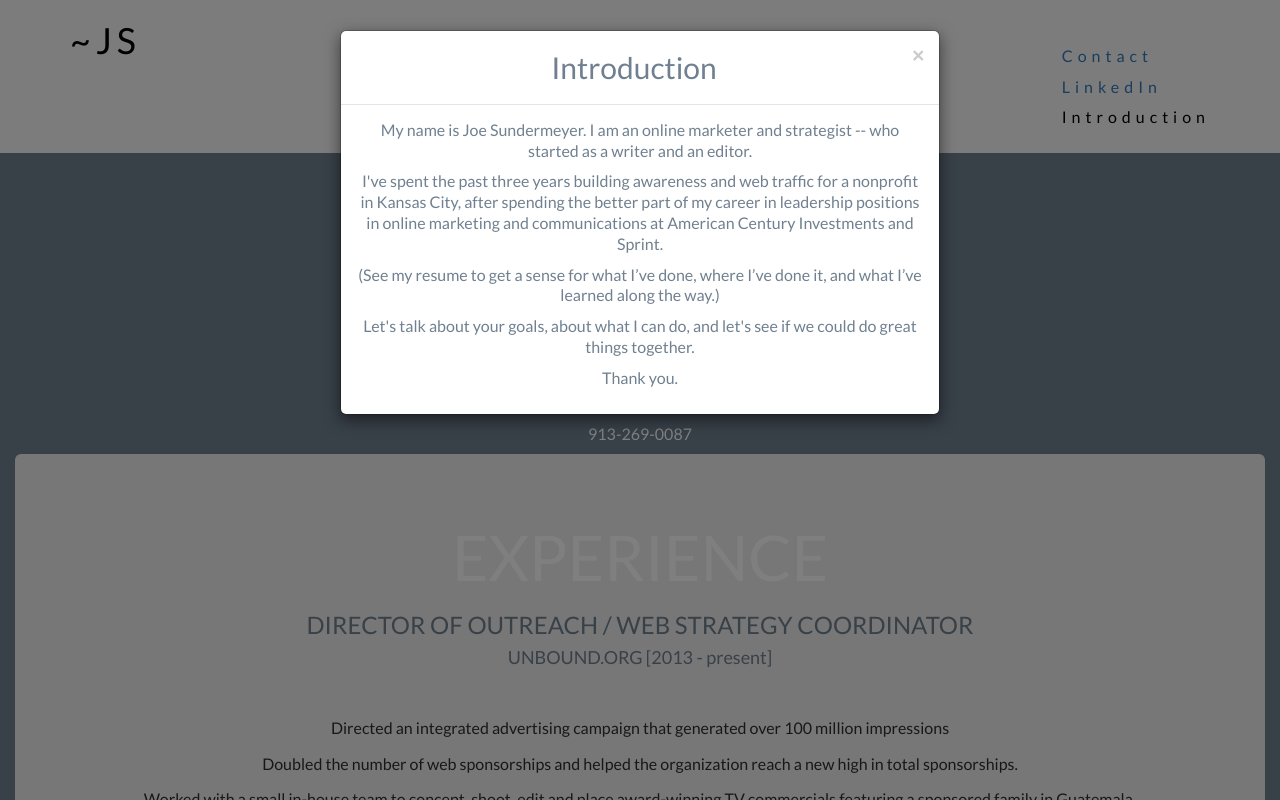
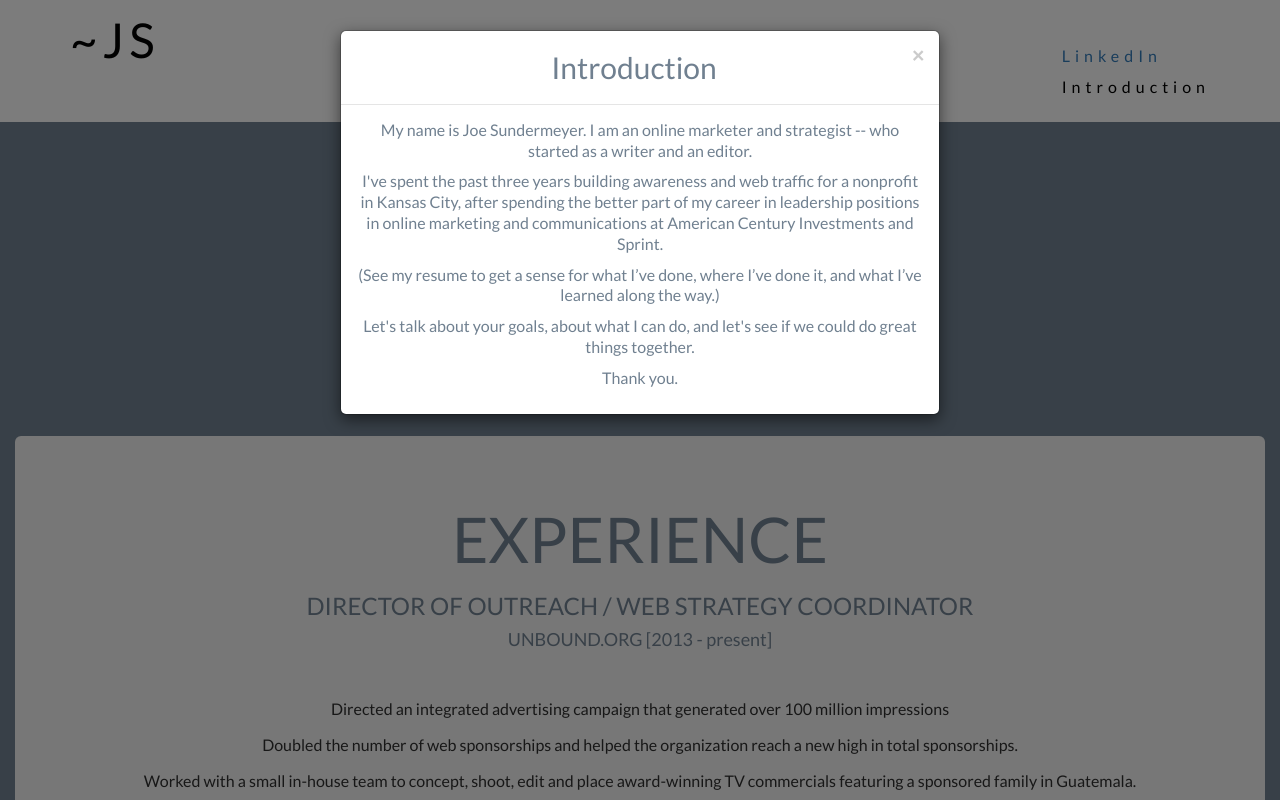
Before and after one commit to joesundermeyer/joesundermeyer.github.io, a plain HTML site: page index.html in a window 1280 px wide. Shown: the top 800 px of the page. Drawn offline with nearby package versions, Linux system fonts and the light colour scheme.

Commit message:
Update index.html

```diff
--- a/index.html
+++ b/index.html
@@ -101,12 +101,11 @@
         <span class="icon-bar"></span>
         <span class="icon-bar"></span>
       </button>
-      <a class="navbar-brand" href="#" style="color:black; font-size:36px;">~JS</a>
+      <a class="navbar-brand" href="#" style="color:black; font-size:48px;">~JS</a>
     </div>
     <div class="collapse navbar-collapse" id="myNavbar">
       <ul class="nav navbar-nav navbar-right">
 	      <p>&nbsp;</p>
-	      <p><a href="mailto:joe.sundermeyer@gmail.com">Contact</a></p>
 	      <p><a href="https://www.linkedin.com/in/joe-sundermeyer-3970b52/" target="_blank">LinkedIn</a></p>
         <p><a href="#" data-toggle="modal" data-target="#myModal" style="color:black;">Introduction</a></p>
       </ul>
@@ -138,8 +137,8 @@
   </div>
 
   <img src="joe_s.jpg" class="img-responsive img-circle margin" style="display:inline" alt="me" width="100" height="100">
-	<h1>Joe Sundermeyer</h1>
-	<p><a href="mailto:joe.sundermeyer@gmail.com">joe.sundermeyer@gmail.com</a><p>
+	<h3>Joe Sundermeyer</h3>
+	<h3><a href="mailto:joe.sundermeyer@gmail.com">joe.sundermeyer@gmail.com</a><h3>
 	<p>913-269-0087</p>
 
 
```
